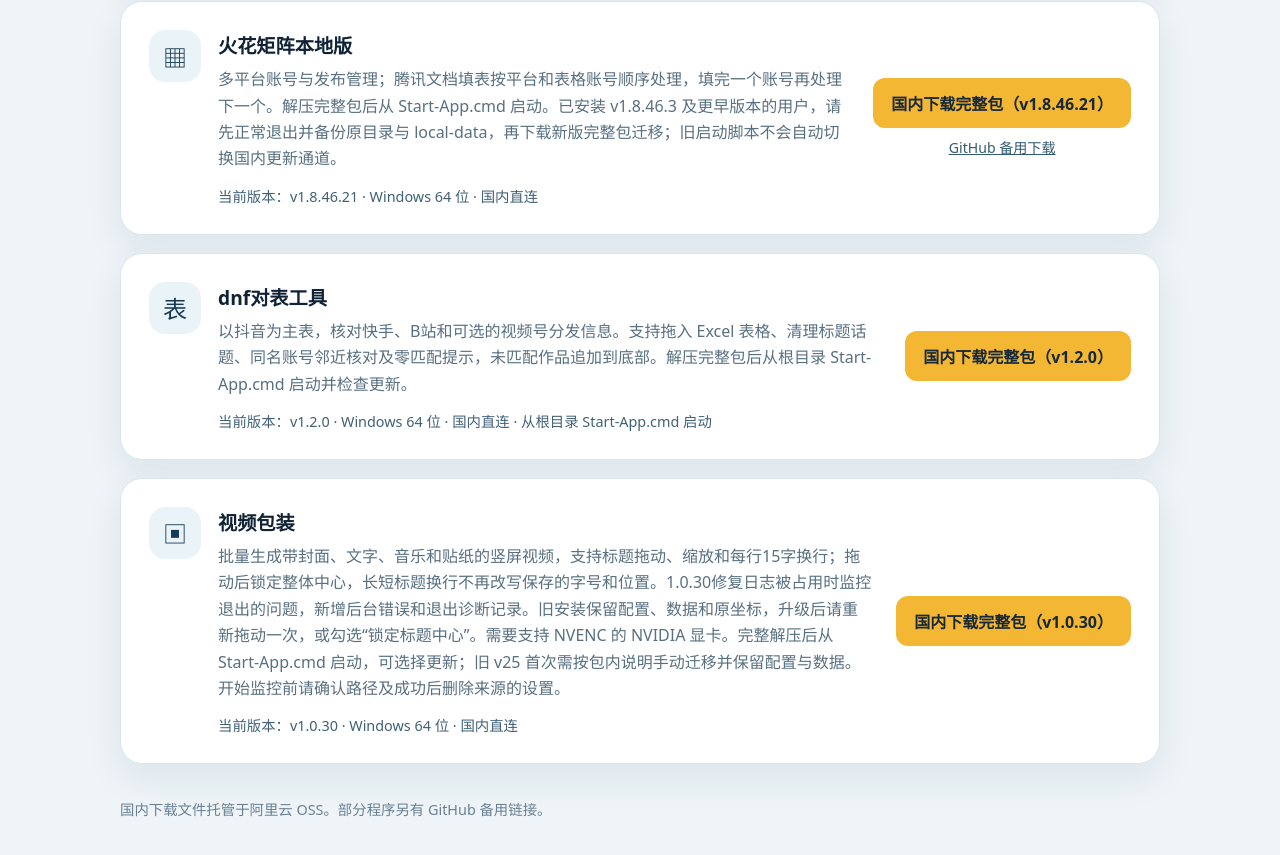
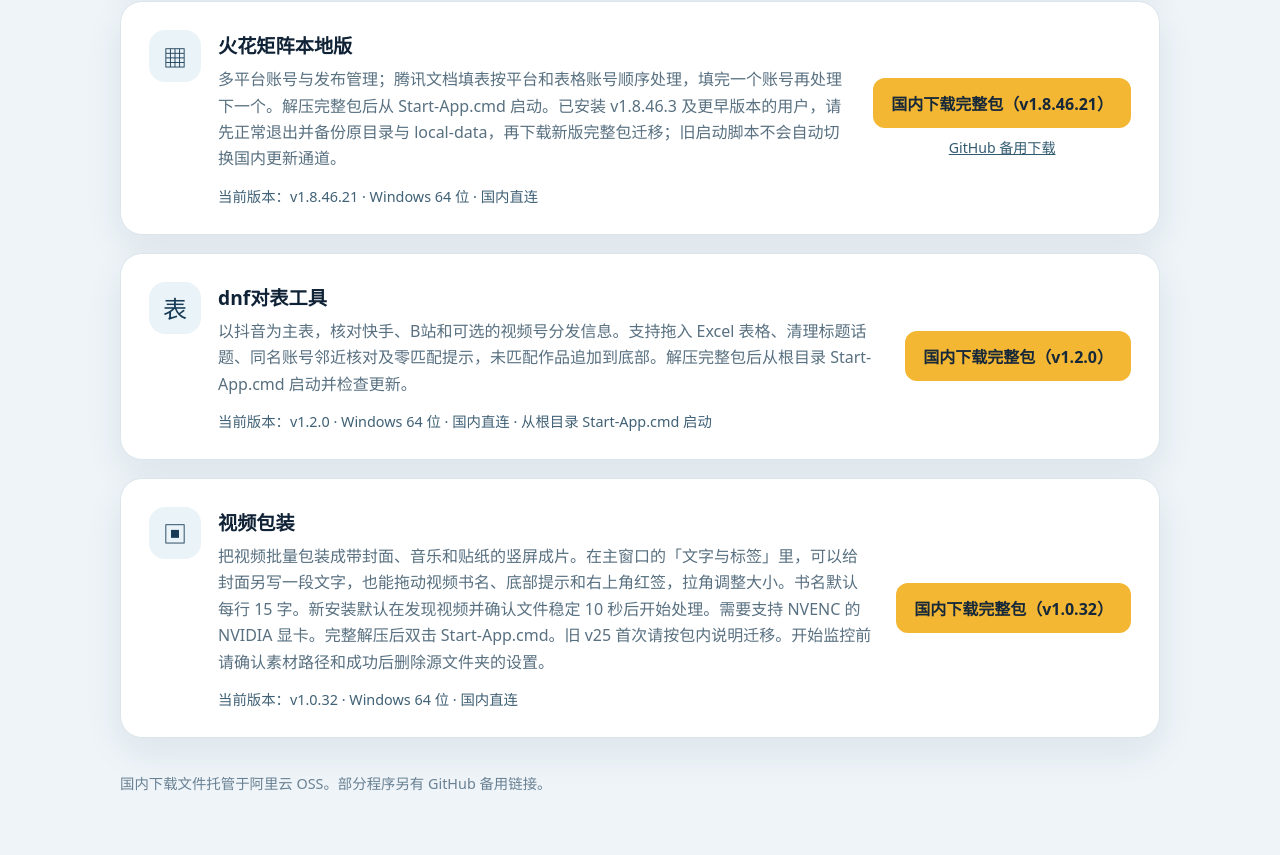
Before and after one commit to nmrsz645-bit/software-download-center, a plain HTML site: page index.html in a window 1280 px wide. Shown: the part 4273-5128 px from the top of the page. Drawn offline with Linux system fonts and the light colour scheme.

Commit message:
Update Video Packager download to v1.0.32

```diff
--- a/index.html
+++ b/index.html
@@ -289,11 +289,11 @@
           <div class="icon" aria-hidden="true">▣</div>
           <div>
             <h3>视频包装</h3>
-            <p>批量生成带封面、文字、音乐和贴纸的竖屏视频，支持标题拖动、缩放和每行15字换行；拖动后锁定整体中心，长短标题换行不再改写保存的字号和位置。1.0.30修复日志被占用时监控退出的问题，新增后台错误和退出诊断记录。旧安装保留配置、数据和原坐标，升级后请重新拖动一次，或勾选“锁定标题中心”。需要支持 NVENC 的 NVIDIA 显卡。完整解压后从 Start-App.cmd 启动，可选择更新；旧 v25 首次需按包内说明手动迁移并保留配置与数据。开始监控前请确认路径及成功后删除来源的设置。</p>
-            <div class="meta" id="video-packager-version" aria-live="polite">当前版本：v1.0.30 · Windows 64 位 · 国内直连</div>
+            <p>把视频批量包装成带封面、音乐和贴纸的竖屏成片。在主窗口的「文字与标签」里，可以给封面另写一段文字，也能拖动视频书名、底部提示和右上角红签，拉角调整大小。书名默认每行 15 字。新安装默认在发现视频并确认文件稳定 10 秒后开始处理。需要支持 NVENC 的 NVIDIA 显卡。完整解压后双击 Start-App.cmd。旧 v25 首次请按包内说明迁移。开始监控前请确认素材路径和成功后删除源文件夹的设置。</p>
+            <div class="meta" id="video-packager-version" aria-live="polite">当前版本：v1.0.32 · Windows 64 位 · 国内直连</div>
           </div>
         </div>
-        <a class="download" id="video-packager-download" href="https://luotuoqiluotuozhaoma-download.oss-cn-beijing.aliyuncs.com/updates/video-packager/releases/1.0.30/video-packager-1.0.30-windows-x64.zip">国内下载完整包（v1.0.30）</a>
+        <a class="download" id="video-packager-download" href="https://luotuoqiluotuozhaoma-download.oss-cn-beijing.aliyuncs.com/updates/video-packager/releases/1.0.32/video-packager-1.0.32-windows-x64.zip">国内下载完整包（v1.0.32）</a>
       </article>
     </section>
     <footer>国内下载文件托管于阿里云 OSS。部分程序另有 GitHub 备用链接。</footer>
```
